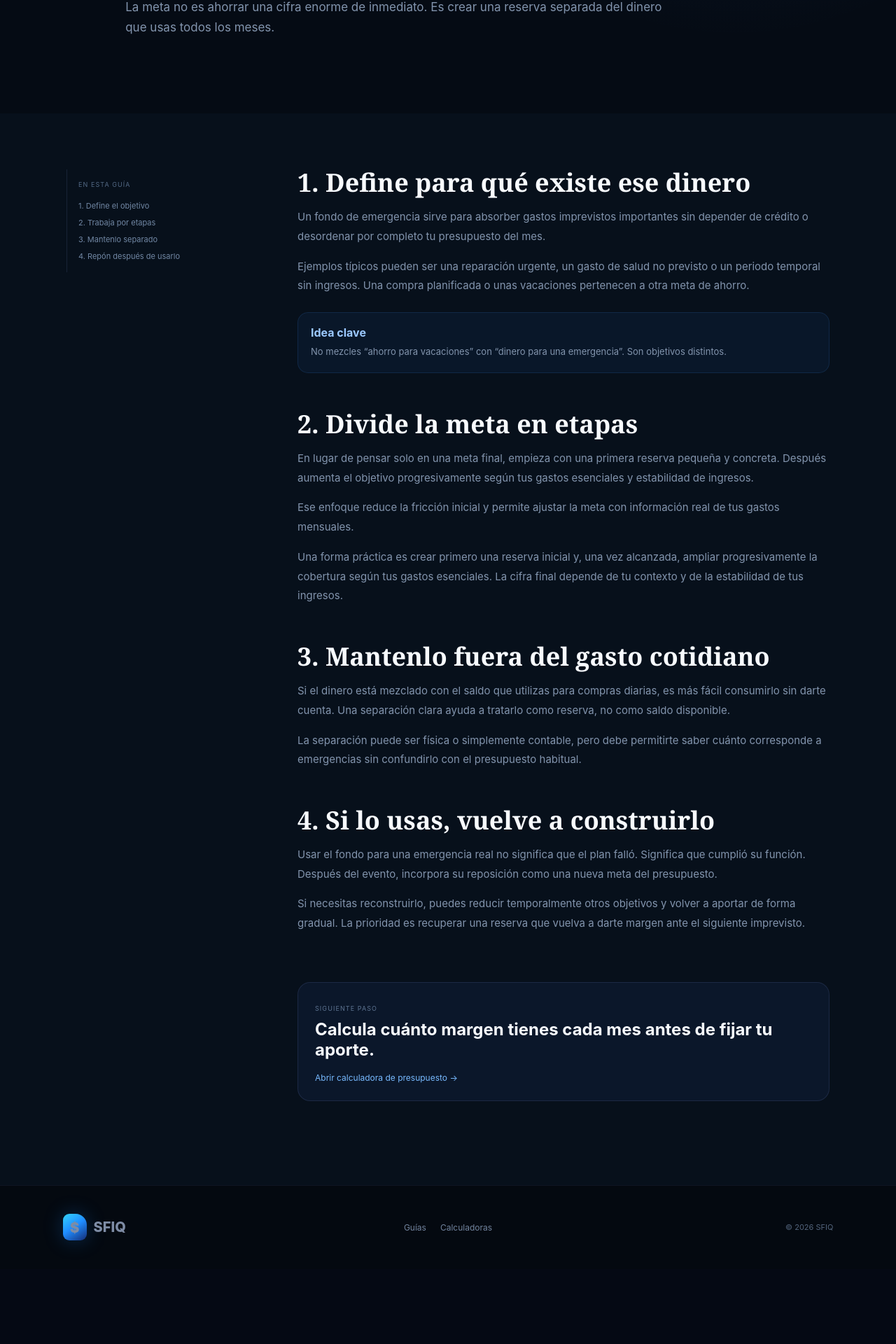
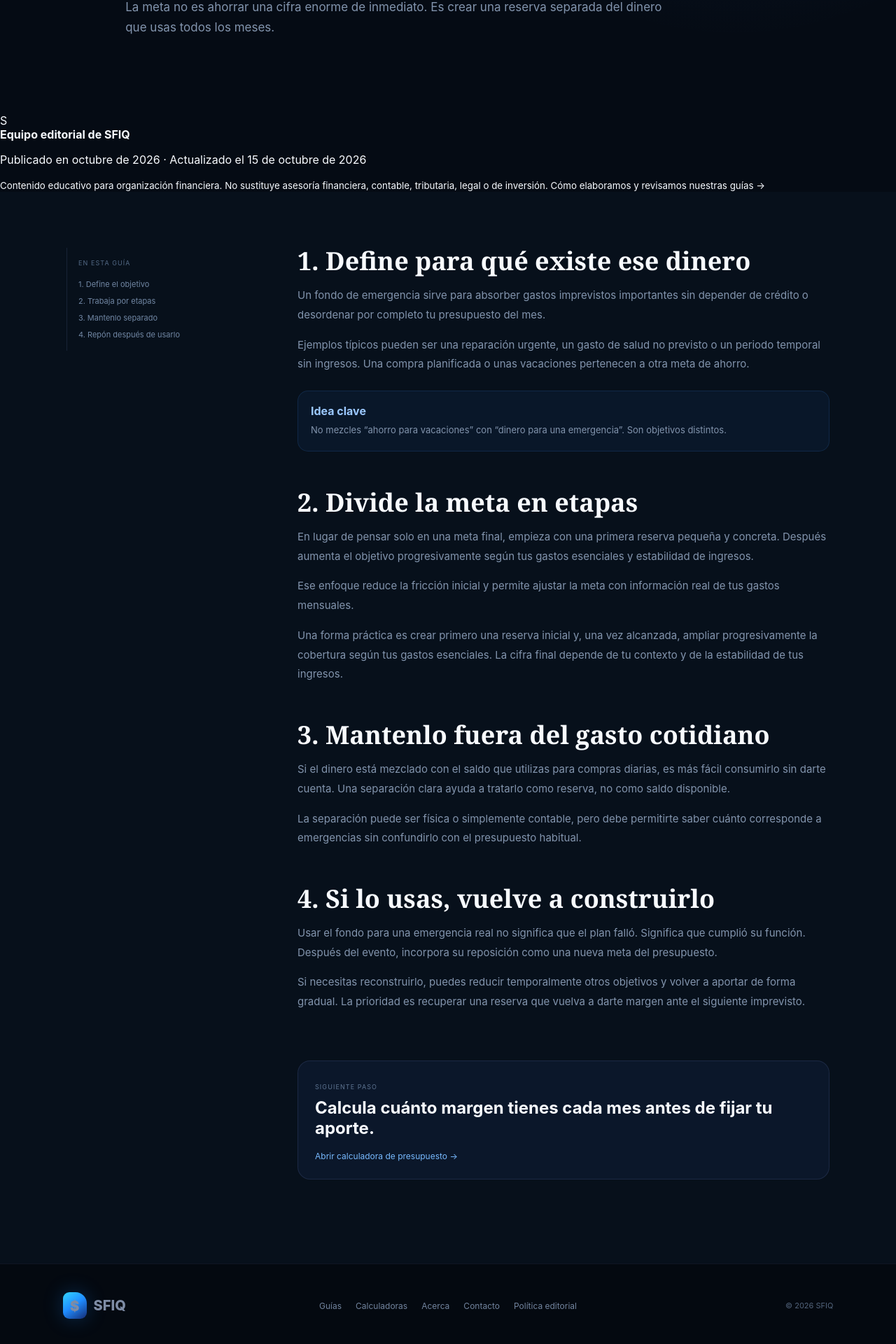
Before and after one commit to Sofonias-23/MiFinanzas, a Next.js app in the folder web/: page /guias/fondo-emergencia in a window 1280 px wide. Shown: the part 569-2489 px from the top of the page at 70% size. Before the commit the page ends 2382 px from the top, so only its background shows below. Built offline with nearby package versions, Linux system fonts and the light colour scheme; no server answers.

Commit message:
Add authorship and editorial transparency to guide

```diff
--- a/web/app/guias/fondo-emergencia/page.tsx
+++ b/web/app/guias/fondo-emergencia/page.tsx
@@ -1,5 +1,6 @@
 import type { Metadata } from 'next';
 import GuideAdSlot from '@/components/GuideAdSlot';
+import GuideTrustBlock from '@/components/GuideTrustBlock';
 
 const description =
   'Aprende a crear un fondo de emergencia por etapas, separar tu reserva del gasto cotidiano y definir una meta sostenible.';
@@ -33,10 +34,12 @@ const articleSchema = {
   mainEntityOfPage: 'https://sfiq.app/guias/fondo-emergencia',
   url: 'https://sfiq.app/guias/fondo-emergencia',
   inLanguage: 'es',
+  datePublished: '2026-10-01',
+  dateModified: '2026-10-15',
   author: {
     '@type': 'Organization',
-    name: 'SFIQ',
-    url: 'https://sfiq.app/',
+    name: 'Equipo editorial de SFIQ',
+    url: 'https://sfiq.app/politica-editorial',
   },
   publisher: {
     '@type': 'Organization',
@@ -59,6 +62,8 @@ export default function FondoEmergenciaPage() {
           <h1>Cómo construir un fondo de emergencia sin descuidar tu mes actual.</h1>
           <p>La meta no es ahorrar una cifra enorme de inmediato. Es crear una reserva separada del dinero que usas todos los meses.</p>
         </header>
+
+        <GuideTrustBlock />
 
         <div className="articleBody">
           <aside>
@@ -115,5 +120,5 @@ function ArticleHeader() {
   return <header className="articleTop"><a className="brand" href="/"><span className="brandMark"><span className="brandDollar">$</span></span><span>SFIQ</span></a><a href="/guias">← Guías</a></header>;
 }
 function ArticleFooter() {
-  return <footer className="publicFooter"><a className="brand" href="/"><span className="brandMark"><span className="brandDollar">$</span></span><span>SFIQ</span></a><div><a href="/guias">Guías</a><a href="/calculadoras">Calculadoras</a></div><span>© 2026 SFIQ</span></footer>;
+  return <footer className="publicFooter"><a className="brand" href="/"><span className="brandMark"><span className="brandDollar">$</span></span><span>SFIQ</span></a><div><a href="/guias">Guías</a><a href="/calculadoras">Calculadoras</a><a href="/acerca">Acerca</a><a href="/contacto">Contacto</a><a href="/politica-editorial">Política editorial</a></div><span>© 2026 SFIQ</span></footer>;
 }
```
